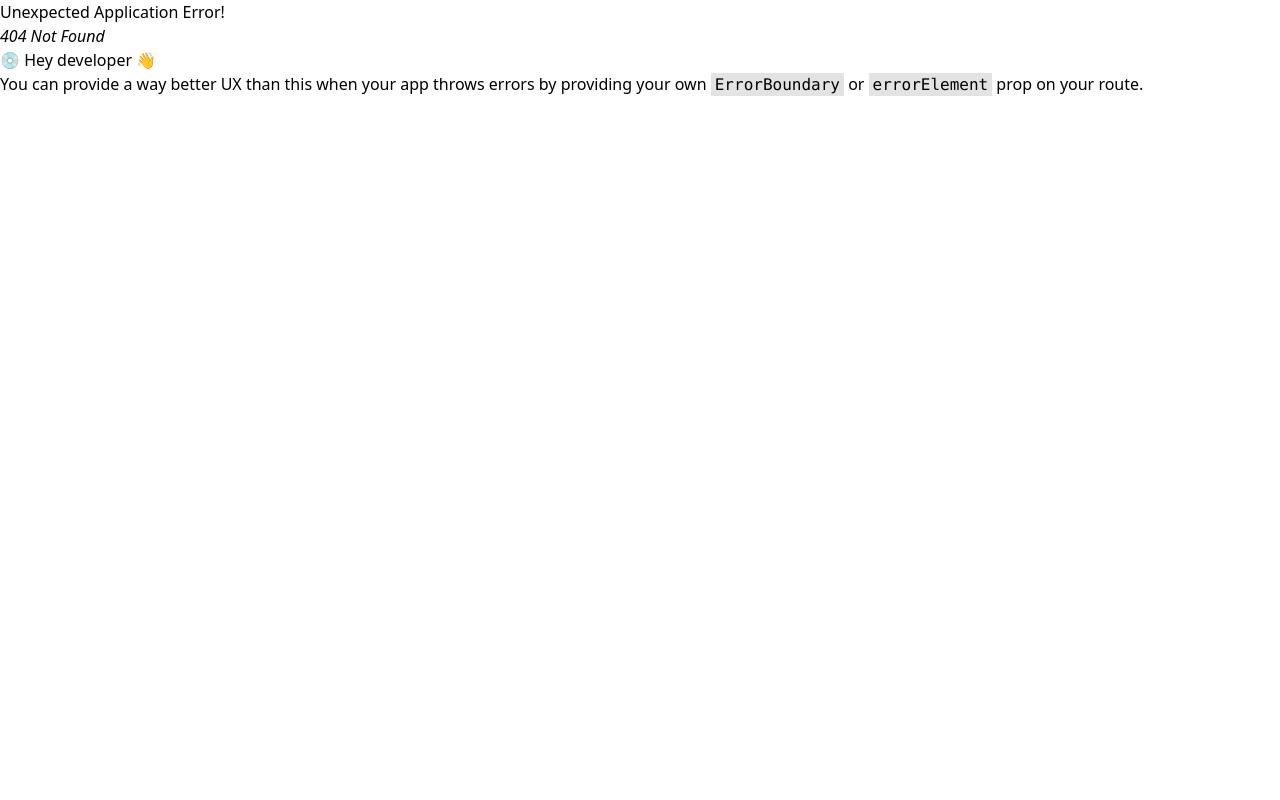
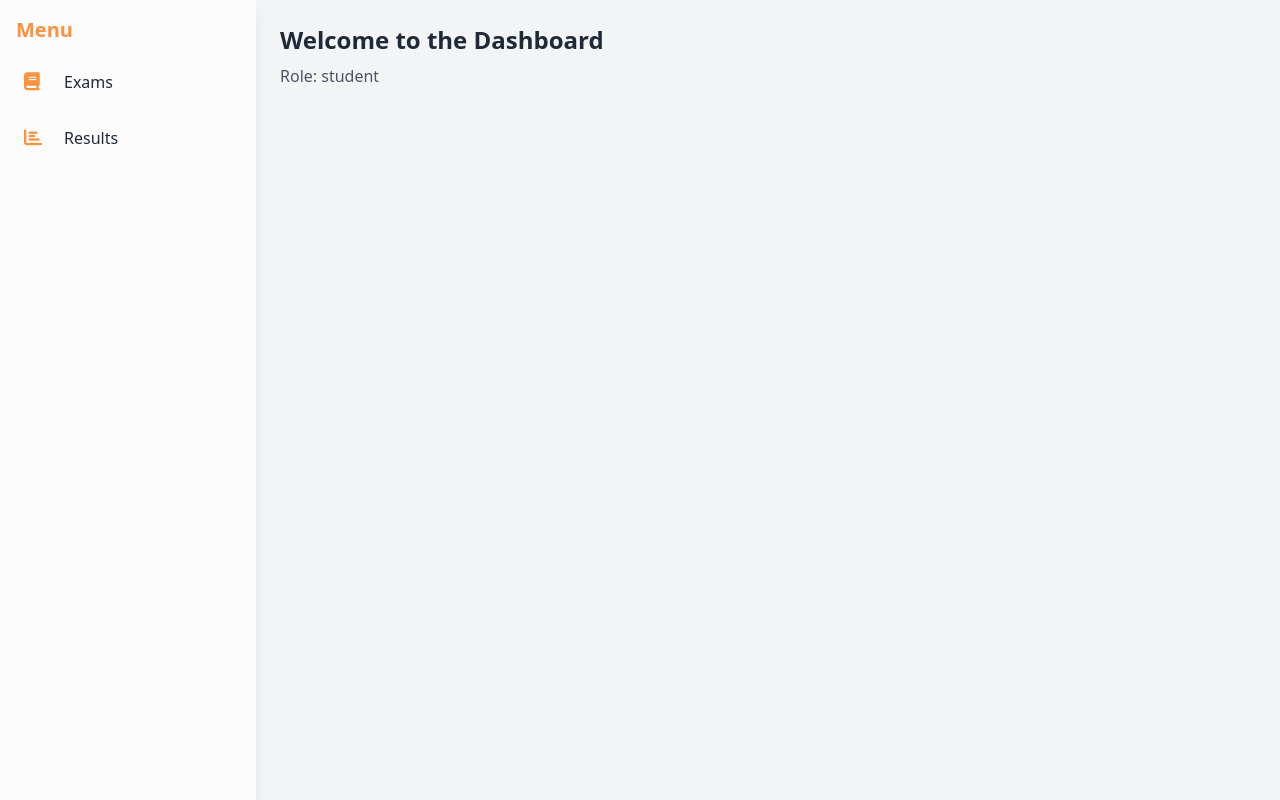
Before and after one commit to mujawarmsahil/SkillCheckr, a React (Vite) app: page /user/student in a window 1280 px wide. Before the commit this address had no page. Built offline with nearby package versions, Linux system fonts and the light colour scheme.

Commit message:
Dashboard layout completed

```diff
--- /dev/null
+++ b/src/assets/Components/Dashboard.jsx
@@ -0,0 +1,62 @@
+import React from "react";
+import { useParams } from "react-router-dom";
+
+export default function Dashboard() {
+    const { role } = useParams(); // Extract role from URL parameters
+
+    const menuItems = {
+        admin: [
+            { icon: "fas fa-user-plus", text: "Register Users" },
+            { icon: "fas fa-users", text: "Total Users" },
+            { icon: "fas fa-file-alt", text: "Total Exams" },
+            { icon: "fas fa-edit", text: "Edit Exam" },
+            { icon: "fas fa-check", text: "Accept Exam" },
+            { icon: "fas fa-user-check", text: "Students Registered" },
+        ],
+        teacher: [
+            { icon: "fas fa-file-alt", text: "Total Exams" },
+            { icon: "fas fa-file", text: "Single Exam" },
+            { icon: "fas fa-users", text: "Students Registered" },
+            { icon: "fas fa-plus", text: "Add Exam" },
+        ],
+        student: [
+            { icon: "fas fa-book", text: "Exams" },
+            { icon: "fas fa-chart-bar", text: "Results" },
+        ],
+    };
+
+    const renderMenuItems = (items) =>
+        items.map((item, index) => (
+            <li
+                key={index}
+                className="flex relative items-center space-x-4 p-2 rounded-md hover:bg-orange-100 transition-colors duration-300"
+            >
+                <i className={`${item.icon} text-orange-400 text-lg`}></i>
+                <span
+                    className="absolute left-8 w-40 h-8 flex items-center justify-start text-start  text-gray-800 group-hover:opacity-100 font-medium transition-opacity duration-300"
+                >
+                    {item.text}
+                </span>
+            </li>
+        ));
+
+    return (
+        <div className="flex h-screen bg-gray-100">
+            <div className="group w-16  hover:w-64 transition-all duration-300 ease-in-out bg-white shadow-lg p-4 backdrop-blur-md bg-opacity-70 overflow-hidden flex flex-col">
+                <h2 className="text-xl font-bold mb-4 text-orange-400 opacity-0 group-hover:opacity-100 transition-opacity duration-300 whitespace-nowrap">
+                    Menu
+                </h2>
+                <ul className="space-y-3 overflow-hidden">
+                    {role === "admin" && renderMenuItems(menuItems.admin)}
+                    {role === "teacher" && renderMenuItems(menuItems.teacher)}
+                    {role === "student" && renderMenuItems(menuItems.student)}
+                </ul>
+            </div>
+            <div className="flex-1 p-6">
+                <h1 className="text-2xl font-bold text-gray-800">Welcome to the Dashboard</h1>
+                <p className="text-gray-600 mt-2">Role: {role}</p>
+                {/* Add dynamic content here based on the role */}
+            </div>
+        </div>
+    );
+}
--- a/src/main.jsx
+++ b/src/main.jsx
@@ -8,6 +8,7 @@ import About from './assets/Components/About.jsx'
 import Blog from './assets/Components/Blog.jsx'
 import Contact from './assets/Components/Contact.jsx'
 import Authentication from './assets/Components/Authentication.jsx'
+import Dashboard from './assets/Components/Dashboard.jsx'
 
 const router = createBrowserRouter(
   createRoutesFromElements(
@@ -19,6 +20,7 @@ const router = createBrowserRouter(
         <Route path="contact" element={<Contact/>}/>
       </Route>
       <Route path="/authentication" element={<Authentication/>}/>
+      <Route path="/user/:role" element={<Dashboard/>}/>
     </>
   )
 )
```
Also changed, not shown: src/assets/Components/Footer.jsx (line endings or trailing spaces).
